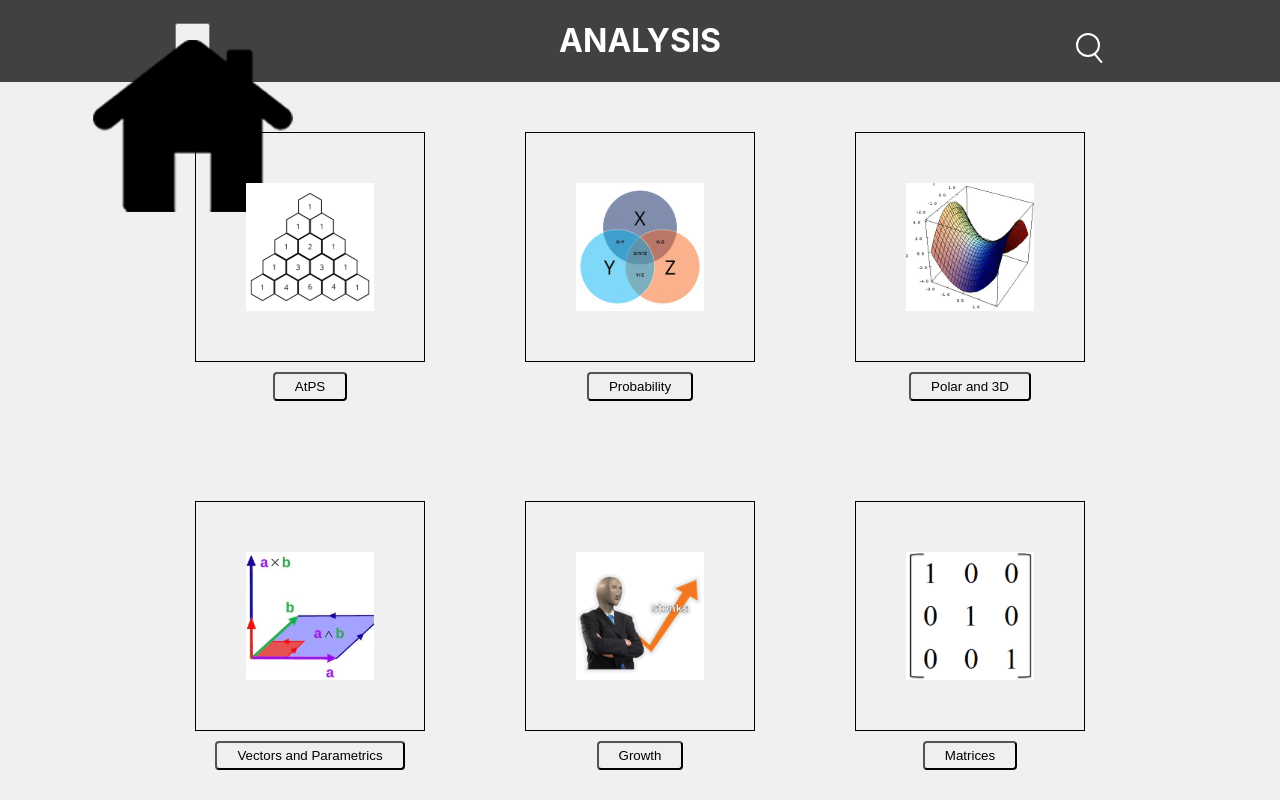
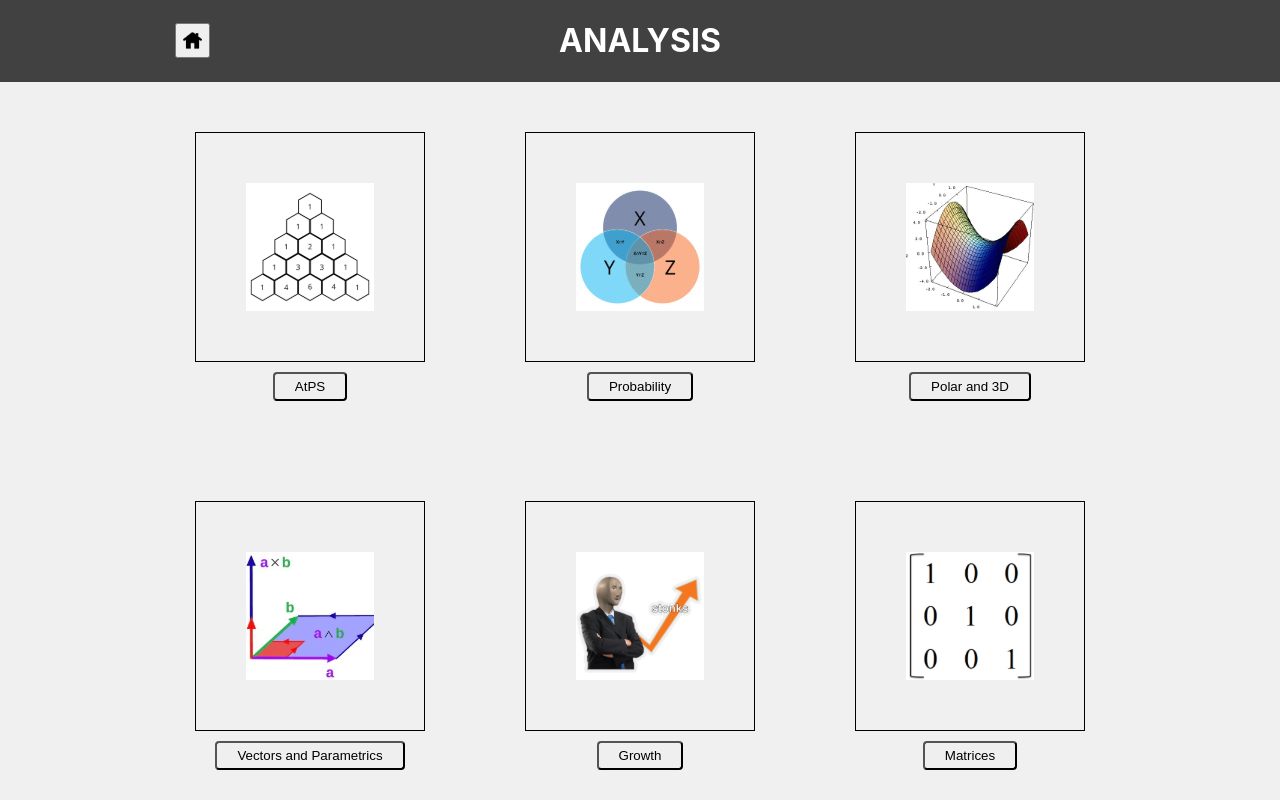
Before and after one commit to 1datcodes/GunnMaths, a React (Create React App) app: page /analysis in a window 1280 px wide. Shown: the top 800 px of the page. Built offline with nearby package versions, Linux system fonts and the light colour scheme.

Commit message:
Fixed bug with home button image

```diff
--- a/src/Analysis.css
+++ b/src/Analysis.css
@@ -14,62 +14,6 @@ body, html {
 
 .Title {
   color: #ffffff;
-}
-
-.Menu-button {
-  width: 35px;
-  height: 35px;
-  display: flex;
-  justify-content: center;
-}
-
-/* .hamburger-menu {
-  display: flex;
-  flex-direction: column;
-  justify-content: space-around;
-  width: 2rem;
-  height: 2rem;
-  background: transparent;
-  border: none;
-  cursor: pointer;
-  padding: 0;
-  z-index: 10;
-} */
-
-/* .hamburger-menu div {
-  width: 2rem;
-  height: 0.25rem;
-  background: #333;
-  border-radius: 10px;
-  transition: all 0.3s linear;
-  position: relative;
-  transform-origin: 1px;
-} */
-
-.Search-button {
-  position: relative;
-  background: none;
-  border: none;
-  cursor: pointer;
-}
-
-.magnifying-glass {
-  width: 20px;
-  height: 20px;
-  border: 2px solid #ffffff;
-  border-radius: 50%;
-  position: relative;
-}
-
-.magnifying-glass::before {
-  content: "";
-  position: absolute;
-  right: -6px;
-  bottom: -4px;
-  width: 12px;
-  height: 2px;
-  background: #ffffff;
-  transform: rotate(50deg);
 }
 
 .icon-grid {
--- a/src/Analysis.js
+++ b/src/Analysis.js
@@ -10,9 +10,10 @@ import matrices from './images/matrices.png';
 import gatm from './images/gatm.jpg';
 import limit from './images/limit.png';
 import calculus from './images/calculus.jpg';
-import home from './images/home.png';
 
 import './Analysis.css';
+import HomeButton from './HomeButton';
+import SearchButton from './SearchButton';
 
 const baseUrl = "http://www.gunnmaths.org/analysis/";
 
@@ -32,13 +33,9 @@ function Analysis() {
     return (
         <div className="Content">
             <header className="App-header">
-                <button className="Menu-button" onClick={() => window.location.href = "/"} alt="Home">
-                    <img src={home} alt="Home"/>
-                </button>
+                <HomeButton />
                 <h1 className="Title">ANALYSIS</h1>
-                <button className="Search-button">
-                    <div className="magnifying-glass"></div>
-                </button>
+                <SearchButton />
             </header>
 
             <div className="Units">
--- /dev/null
+++ b/src/HomeButton.css
@@ -0,0 +1,14 @@
+.Home-button {
+    width: 35px;
+    height: 35px;
+    display: flex;
+    justify-content: center;
+    align-items: center;
+    overflow: hidden;
+}
+
+.Home-button img {
+    width: 100%;
+    height: 100%;
+    object-fit: contain;
+}
--- /dev/null
+++ b/src/HomeButton.js
@@ -0,0 +1,16 @@
+import React from "react";
+import "./HomeButton.css";
+
+import home from "./images/home.png";
+
+function HomeButton() {
+    return (
+        <div className="HomeButton">
+        <button className="Home-button" onClick={() => window.location.href = "/"}>
+            <img src={home} alt="Home" />
+        </button>
+        </div>
+    );
+}
+
+export default HomeButton;
--- a/src/HomePage.js
+++ b/src/HomePage.js
@@ -2,7 +2,7 @@ import React from 'react';
 import './HomePage.css';
 
 // Logos
-import home from './images/home.png';
+import HomeButton from './HomeButton';
 import SearchButton from './SearchButton';
 
 const baseURL = 'https://gunnmaths.org/';
@@ -15,9 +15,7 @@ function HomePage() {
     return (
         <div className="Content">
             <header className="Home-header">
-                <button className="Home-button" onClick={() => window.location.href="/"}>
-                        <img src={home} alt="Home"/>
-                    </button>
+                <HomeButton />
                 <h1 className="Title">Gunn Math Courses</h1>
                 <SearchButton />
             </header>
```
Also changed, not shown: src/SearchButton.css (indentation only).
